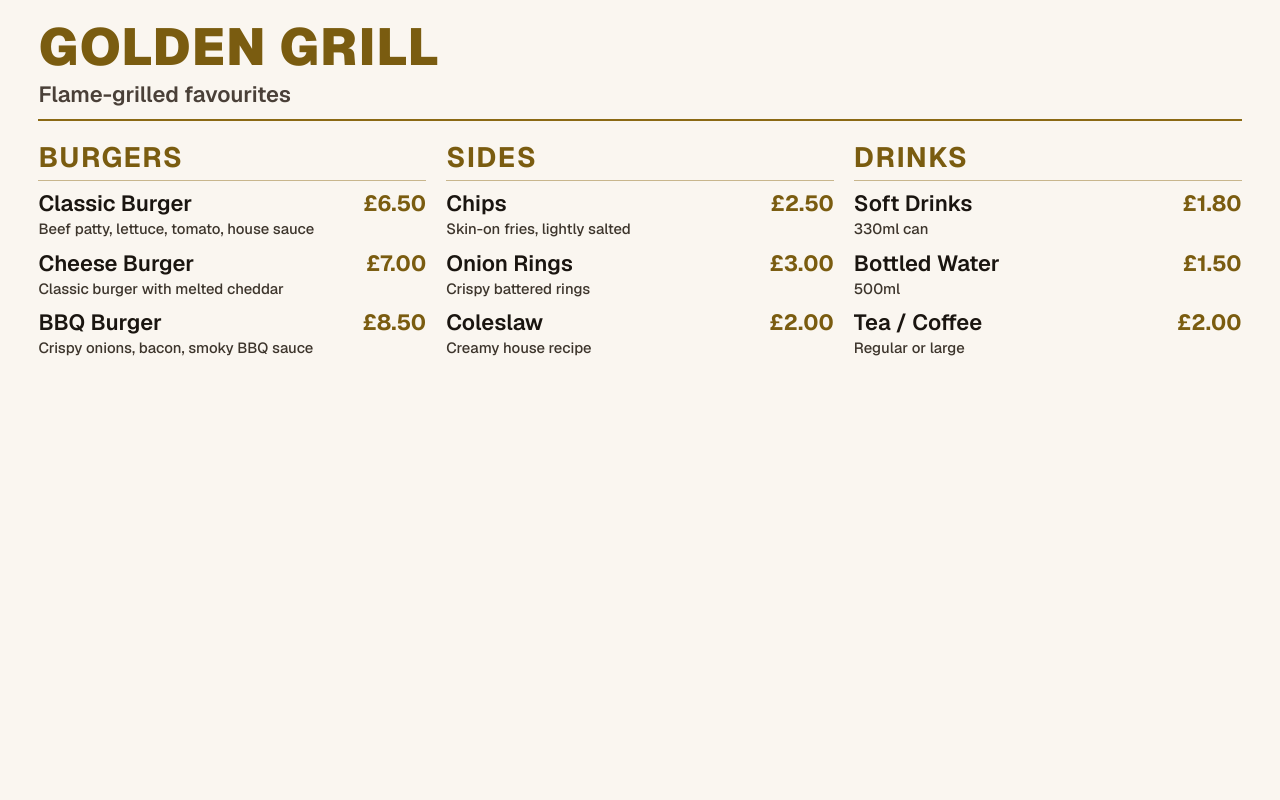
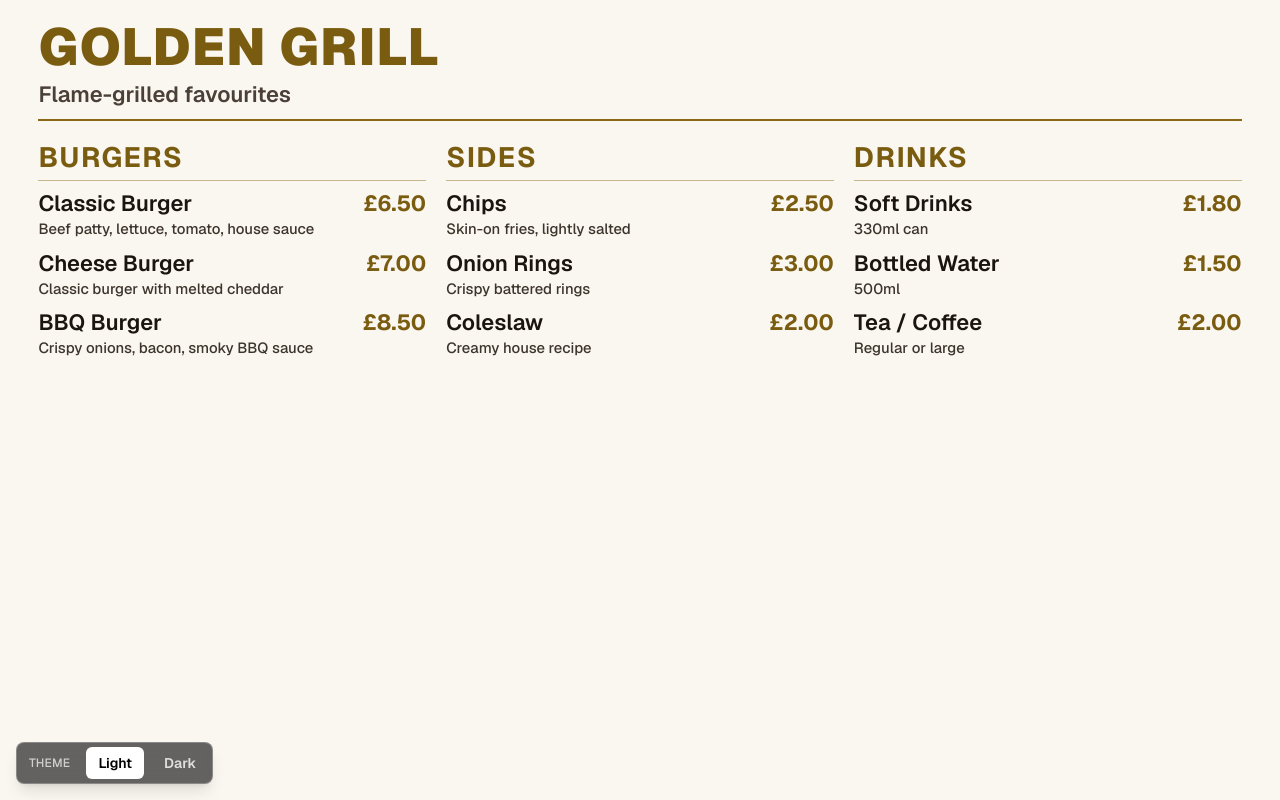
Before and after one commit to BSasfy/GoldenGrill, a Next.js app: page /display in a window 1280 px wide. Built offline with nearby package versions, Linux system fonts and the light colour scheme.

Commit message:
add toggel to display page

```diff
--- /dev/null
+++ b/src/app/display/DisplayPageClient.tsx
@@ -0,0 +1,57 @@
+"use client";
+
+import { useState } from "react";
+import { DisplayRotator } from "@/components/DisplayRotator";
+import type { DisplayTheme, MenuData, SpecialsData } from "@/lib/types";
+
+/** TEMP: demo theme toggle for /display — remove when no longer needed. */
+export function DisplayPageClient({
+  menu,
+  specials,
+  initialTheme,
+}: {
+  menu: MenuData;
+  specials: SpecialsData;
+  initialTheme: DisplayTheme;
+}) {
+  const [theme, setTheme] = useState(initialTheme);
+
+  return (
+    <>
+      <DisplayRotator menu={menu} specials={specials} theme={theme} />
+
+      <div
+        className="fixed bottom-4 left-4 z-50 flex items-center gap-2 rounded-lg border border-white/25 bg-black/60 p-1 text-sm text-white shadow-lg backdrop-blur-sm"
+        aria-label="Demo theme toggle"
+      >
+        <span className="px-2 text-xs font-medium uppercase tracking-wide text-white/70">
+          Theme
+        </span>
+        <button
+          type="button"
+          onClick={() => setTheme("bright")}
+          aria-pressed={theme === "bright"}
+          className={`rounded-md px-3 py-1.5 font-semibold transition ${
+            theme === "bright"
+              ? "bg-white text-black"
+              : "text-white/80 hover:text-white"
+          }`}
+        >
+          Light
+        </button>
+        <button
+          type="button"
+          onClick={() => setTheme("dark")}
+          aria-pressed={theme === "dark"}
+          className={`rounded-md px-3 py-1.5 font-semibold transition ${
+            theme === "dark"
+              ? "bg-white text-black"
+              : "text-white/80 hover:text-white"
+          }`}
+        >
+          Dark
+        </button>
+      </div>
+    </>
+  );
+}
--- a/src/app/display/page.tsx
+++ b/src/app/display/page.tsx
@@ -1,4 +1,4 @@
-import { DisplayRotator } from "@/components/DisplayRotator";
+import { DisplayPageClient } from "./DisplayPageClient";
 import { getDisplayTheme, getMenu, getSpecials } from "@/lib/storage";
 
 export const dynamic = "force-dynamic";
@@ -9,5 +9,5 @@ export default async function DisplayPage() {
     getSpecials(),
     getDisplayTheme(),
   ]);
-  return <DisplayRotator menu={menu} specials={specials} theme={theme} />;
+  return <DisplayPageClient menu={menu} specials={specials} initialTheme={theme} />;
 }
```
